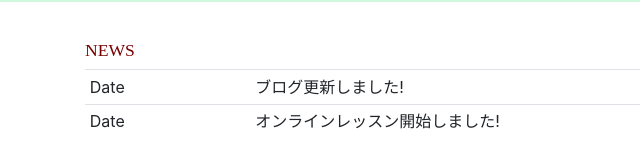
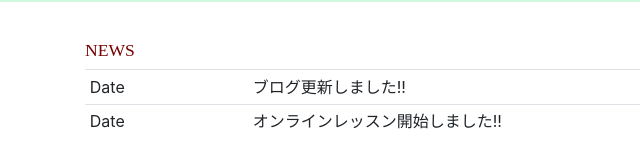
Before and after one commit to Sozai83/saki-tobayama, a plain HTML site: page index.html in a window 1280 px wide. Shown: the part 145-312 px from the top of the page, 0-640 px from the left. Drawn offline with nearby package versions, Linux system fonts and the light colour scheme.

Commit message:
Update index.html

```diff
--- a/index.html
+++ b/index.html
@@ -51,8 +51,8 @@
 					<h3>NEWS</h3>
 				</thead>
 				<tbody>
-					<tr><td>Date</td><td>ブログ更新しました!</td></tr>
-					<tr><td>Date</td><td>オンラインレッスン開始しました!</td></tr>
+					<tr><td>Date</td><td>ブログ更新しました!!</td></tr>
+					<tr><td>Date</td><td>オンラインレッスン開始しました!!</td></tr>
 				</tbody>
 			</table>
 		</div>
```
